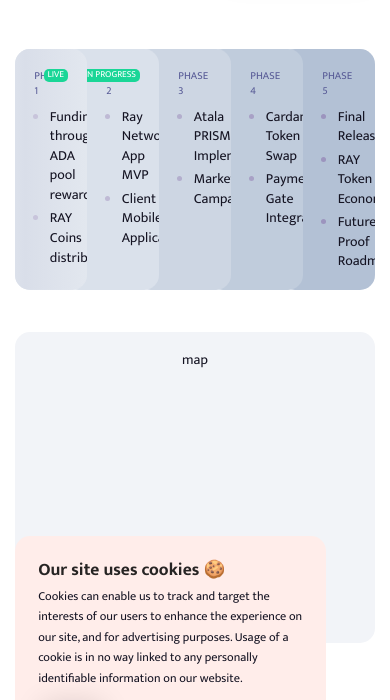
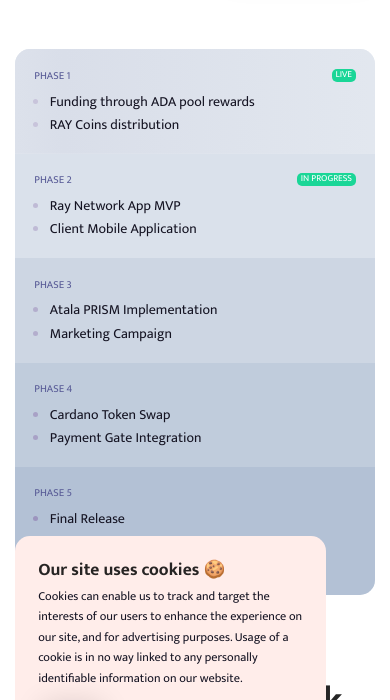
Before and after one commit to xray-network/xray-home, a Gatsby site: page / in a window 390 px wide. Shown: the part 73-773 px from the top of the page. Built offline with nearby package versions, Linux system fonts and the light colour scheme; Gatsby itself is replaced by a stand-in of ours.

Commit message:
roadmap mobile viewport

```diff
--- a/src/components/Roadmap/index.js
+++ b/src/components/Roadmap/index.js
@@ -3,9 +3,9 @@
 
 export default () => {
   return (
-    <div className="cui__block mb-5">
+    <div className="cui__block mb-5 pb-5">
       <div className="container-fluid">
-        <div className={style.roadmap}>
+        <div className={`${style.roadmap} clearfix`}>
           <div className={`${style.line} ${style.l1}`}>
             <div className={style.active} />
             <span className={`${style.label} ${style.current}`}>LIVE</span>
--- a/src/components/Roadmap/style.module.scss
+++ b/src/components/Roadmap/style.module.scss
@@ -5,6 +5,11 @@
   border-radius: 15px;
   position: relative;
   display: flex;
+  overflow: hidden;
+
+  @media (max-width: $md-max-width) {
+    display: block;
+  }
 
   ul {
     padding-left: rem(20);
@@ -59,6 +64,23 @@
     .active {
       display: none;
     }
+  }
+
+  @media (max-width: $md-max-width) {
+    width: 50%;
+    margin-left: 0;
+    padding-left: rem(25);
+    box-sizing: border-box;
+    float: left;
+    border-radius: 0;
+
+    &:last-child {
+      width: 100%;
+    }
+  }
+
+  @media (max-width: $sm-max-width) {
+    width: 100%;
   }
 }
 
--- a/src/pages/index.js
+++ b/src/pages/index.js
@@ -6,7 +6,7 @@
 import Wallet from "@/components/Wallet"
 import About from "@/components/About"
 import Roadmap from "@/components/Roadmap"
-import Map from "@/components/Map"
+// import Map from "@/components/Map"
 
 export default () => {
   return (
@@ -18,7 +18,7 @@
         />
       </Helmet>
       <Roadmap />
-      <Map />
+      {/* <Map /> */}
       <WhyUs />
       <Features />
       <Wallet />
```
